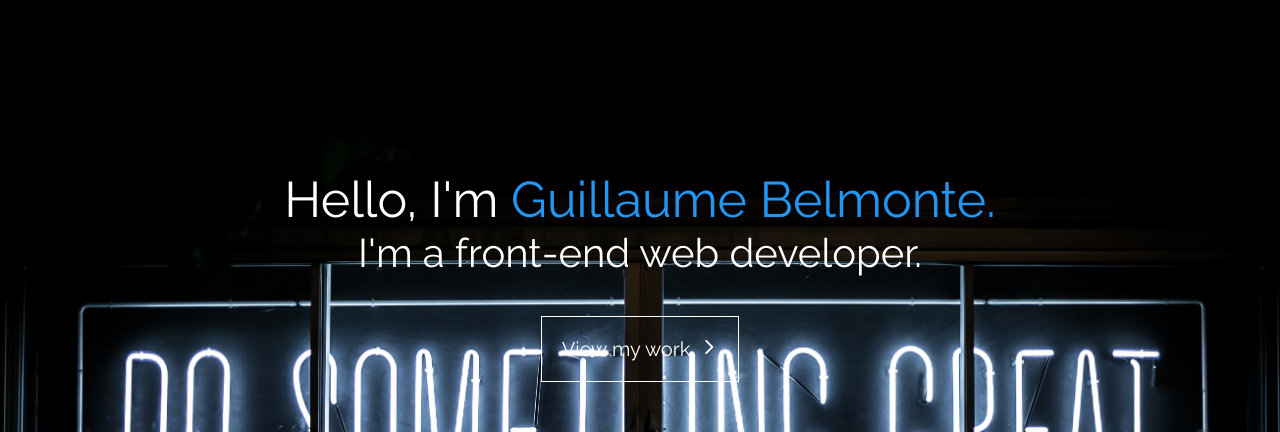
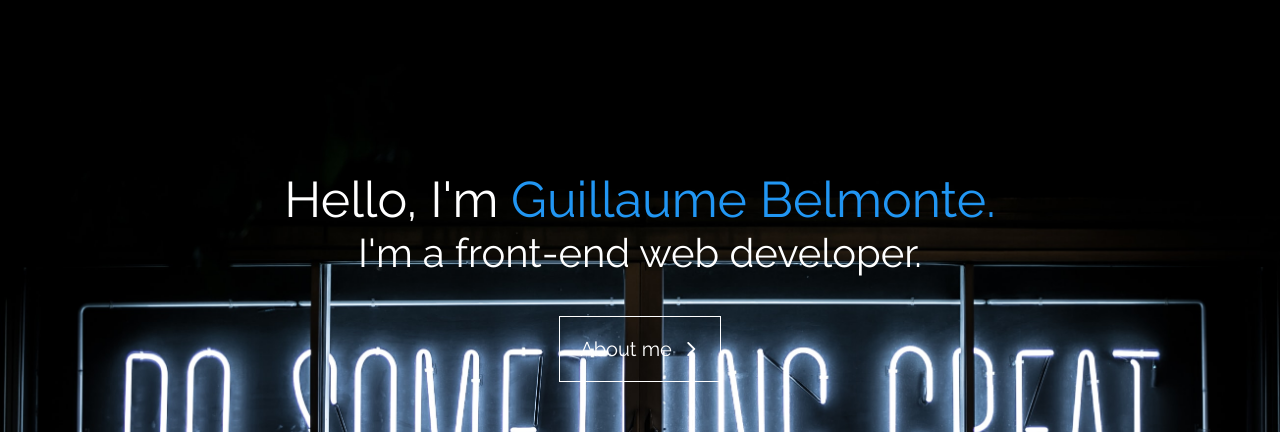
Before and after one commit to Pizatol/portfolio-pro, a Next.js app: page / in a window 1280 px wide. Shown: the top 432 px of the page. Built offline with nearby package versions, Linux system fonts and the light colour scheme.

Commit message:
ajout scrolltriger titre

```diff
--- a/pages/index.js
+++ b/pages/index.js
@@ -20,12 +20,61 @@ import bottomImg from "../public/assets/bottomImg.jpg";
 import arrow from "../public/assets/icons/arrow_right.svg";
 
 export default function Home() {
-    // gsap.registerPlugin(ScrollTrigger);
+
     gsap.registerPlugin(ScrollTrigger);
 
 
+    const img_header = useRef(null)
+    const title_subtitle_ref = useRef(null)
+    const title_button_ref = useRef(null)
 
+//    img_header.addEventListener('mousemove', e => {
+//     img_header.style.backgroundPositionX = -e.offsetX + "px";
+//     img_header.style.backgroundPositionY = -e.offsetY + "px";
+//    })
 
+    useEffect(() => {
+
+        gsap.fromTo(
+            img_header.current,
+            {  scale:1 },
+            {
+                scrollTrigger: {
+                    trigger: img_header.current,
+                    scrub: 2,
+                    start : "top top"
+                    },
+                scale : 1.2,
+            })
+
+            gsap.fromTo(
+                title_subtitle_ref.current,
+                {  y:0 },
+                {
+                    scrollTrigger: {
+                        trigger: title_subtitle_ref.current,
+                        scrub: 2,
+                        start : "bottom 30%",
+                        end : "bottom 10%",
+
+                        },
+                    y : 250,
+                })
+
+                // gsap.fromTo(
+                //     title_button_ref.current,
+                //     {  y:0 },
+                //     {
+                //         scrollTrigger: {
+                //             trigger: title_button_ref.current,
+                //             scrub: 1.5,
+                //             start : "top 30%",
+
+                //             },
+                //         y : 100,
+                //     })
+
+    }, [])
 
 
     return (
@@ -45,25 +94,27 @@ export default function Home() {
                 <div className={css.overlay}></div>
                 {/* header */}
 
-                <div className={css.headerContainer}>
-                    <div className={css.imgHeader}>
+                <div  className={css.headerContainer}>
+                    <div ref={img_header}   className={`${css.imgHeader}`}>
                         <Image
                             src={headerImg}
-                            alt="image en tête"
+                            alt="image en-tête"
                             layout="responsive"
                         />
                     </div>
 
                     {/* navbar */}
 
-                    <div className={css.navbarContainer}>
+                    <div className={css.navbarContainer}  ref={title_subtitle_ref}>
                         <div id="top" className={css.title}>
+                        <div>
                             <h1>
                                 Hello, I&apos;m <span>Guillaume Belmonte.</span>
                             </h1>
                             <h3>I&apos;m a front-end web developer.</h3>
-                            <a href="#propos">
-                                View my work
+                        </div>
+                            <a href="#propos" alt="bouton voir mon travail"  >
+                                About me
                                 <span>
                                     <Image
                                         src={arrow}
--- a/styles/Home.module.css
+++ b/styles/Home.module.css
@@ -99,6 +99,8 @@
   margin-left: 10px;
   -webkit-transition: all 0.4s ease;
   transition: all 0.4s ease;
+  -webkit-transform: translateY(2px);
+          transform: translateY(2px);
 }
 
 .title a:hover {
@@ -109,8 +111,8 @@
 }
 
 .title a:hover span {
-  -webkit-transform: rotateZ(90deg);
-          transform: rotateZ(90deg);
+  -webkit-transform: rotateZ(90deg) translateX(3px);
+          transform: rotateZ(90deg) translateX(3px);
 }
 
 .navbar {
--- a/styles/Home.module.scss
+++ b/styles/Home.module.scss
@@ -107,6 +107,7 @@
         span {
             margin-left: 10px;
             transition: all 0.4s ease;
+            transform: translateY(2px);
         }
     }
     a:hover {
@@ -116,7 +117,8 @@
         border-radius: 5px;
 
         span {
-            transform: rotateZ(90deg);
+            transform: rotateZ(90deg) translateX(3px);
+
         }
     }
 }
```
Also changed, not shown: public/assets/landscape/landscape.jpg (added), 1 other file (tests, documents, lock files or other folders).
